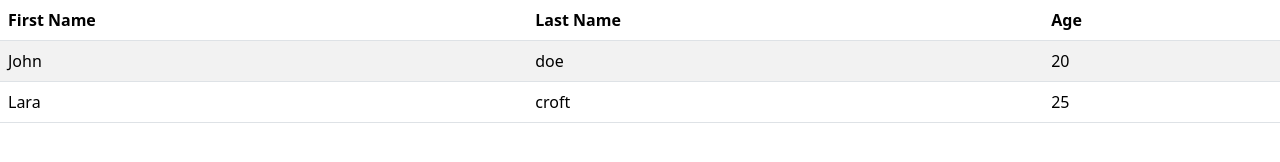
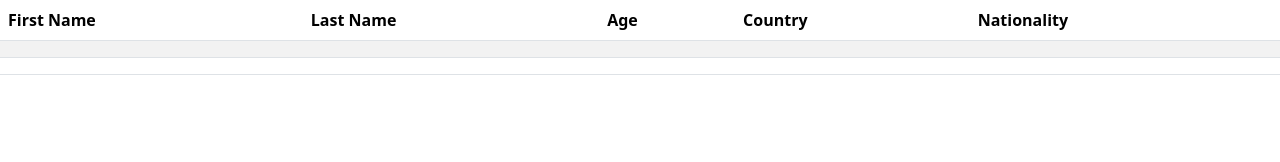
Before and after one commit to asimzahid307/Apology, a plain HTML site: page index.html in a window 1280 px wide. Drawn offline with nearby package versions, Linux system fonts and the light colour scheme.

Commit message:
Creating constructor object fuction and assigning new property using prototype

```diff
--- a/index.html
+++ b/index.html
@@ -103,6 +103,8 @@
                 <th>First Name</th>
                 <th>Last Name</th>
                 <th>Age</th>
+                <th>Country</th>
+                <th>Nationality</th>
 
             </tr>
         </thead>
@@ -112,6 +114,8 @@
                 <td id="1"></td>
                 <td id="2"></td>
                 <td id="3"></td>
+                <td id="3a"></td>
+                <td id="3b"></td>
             </tr>
 
             <!-- row 2 -->
@@ -119,6 +123,8 @@
                 <td id="4"></td>
                 <td id="5"></td>
                 <td id="6"></td>
+                <td id="6a"></td>
+                <td id="6b"></td>
             </tr>
 
         </tbody>
--- a/script.js
+++ b/script.js
@@ -209,21 +209,84 @@
 // --------------------------------------------------------- Section no 5 -------------------------------
 
 // Object Constructors
-function Person(first, last, age) {
-    this.fname = first;
-    this.lname = last;
-    this.age = age;
+// function Person(first, last, age) {
+//     this.fname = first;
+//     this.lname = last;
+//     this.age = age;
+//     // Default value
+//     this.country = "Pakistan";
+// }
+
+
+// // Now creating new objects using constructor function
+// const person1 = new Person("John", "doe", 20);
+// const person2 = new Person("Lara", "croft", 25);
+
+// // Adding a property to an object
+// // By doing this new property will be added to just custom object, not on all objects
+// person1.nationality = "Pakistani";
+
+// document.getElementById("1").innerHTML = person1['fname'];
+// document.getElementById("2").innerHTML = person1['lname'];
+// document.getElementById("3").innerHTML = person1['age'];
+// document.getElementById("3a").innerHTML = person1['country'];
+// document.getElementById("3b").innerHTML = person1['nationality'];
+
+// document.getElementById("4").innerHTML = person2['fname'];
+// document.getElementById("5").innerHTML = person2['lname'];
+// document.getElementById("6").innerHTML = person2['age'];
+// document.getElementById("6a").innerHTML = person2['country'];
+// document.getElementById("6b").innerHTML = person2['nationality'];
+
+
+// ------------------------------------------------------- Section no 6 ---------------------------
+// Construct object function and add method (function)
+// function Person(first, last) {
+//     this.fname = first,
+//     this.lname = last,
+//     this.fullName = () => this.fname + " " + this.lname;
+// }
+
+// const person1 = new Person("John", "Doe");
+
+// // console.log(person1.fname);
+// // console.log(person1.lname);
+
+// // console.log(person1.fullName())
+
+// // Creating a method for changing name
+// // person1.changeName = (name) => this.fname = name;
+
+// person1.changeName = function (name) {
+//     this.fname = name;
+// }
+
+
+// // Now using method
+// person1.changeName("Aberama");
+
+// console.log(person1.fullName())
+
+// ----------------------------------------------- Section no 7 --------------------------------------
+
+// Creating constructor object fuction and assigning new property wusing prototype
+function Person(first , last) {
+    this.fname = first,
+    this.lname = last
 }
 
+// adding a property using prototype
+Person.prototype.gender = "Male";
 
-// Now creating new objects using constructor function
-const person1 = new Person("John", "doe", 20);
-const person2 = new Person("Lara", "croft", 25);
+// adding a method (Function) using prototype
+// Person.prototype.fullName = () => this.fname + " " + this.lname;
+Person.prototype.fullname = function () {
+    return this.fname + " " + this.lname;
+}
 
-document.getElementById("1").innerHTML = person1['fname'];
-document.getElementById("2").innerHTML = person1['lname'];
-document.getElementById("3").innerHTML = person1['age'];
+const person1 = new Person("John" , "Doe", "male");
 
-document.getElementById("4").innerHTML = person2['fname'];
-document.getElementById("5").innerHTML = person2['lname'];
-document.getElementById("6").innerHTML = person2['age'];
+
+
+console.log(person1['gender'])
+console.log(person1.fullname())
```
